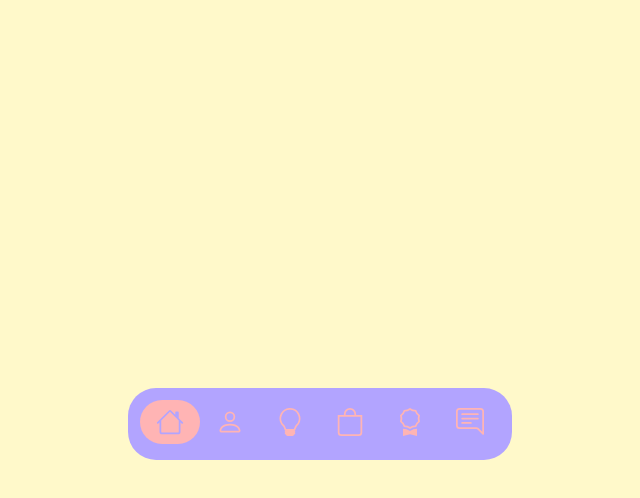
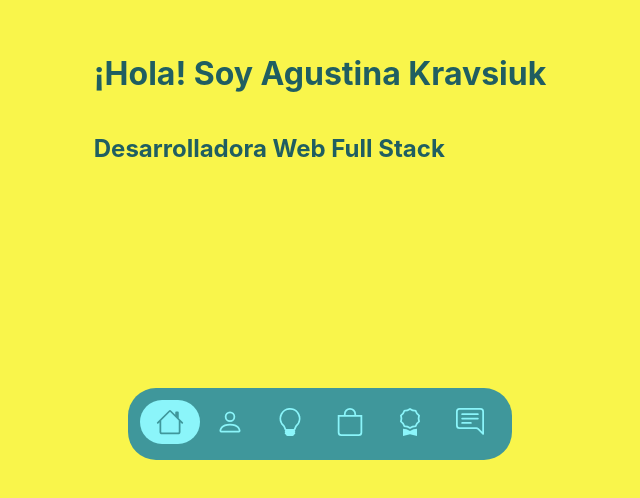
Before and after one commit to AgustinaKravsiuk/agustinakravsiuk.github.io, a React (Create React App) app: page / in a window 1280 px wide. Shown: the part 292-790 px from the top of the page, without its empty margins (320-960 px from the left). Built offline with nearby package versions, Linux system fonts and the light colour scheme.

Commit message:
Home maquetado

```diff
--- a/src/App.css
+++ b/src/App.css
@@ -1,5 +1,5 @@
 .App {
-  background-color: #FFF9CA;
+  background-color: #F9F54B;
   margin:0;
   width: 100vw;
   min-height: 100vh;
--- a/src/App.js
+++ b/src/App.js
@@ -1,4 +1,4 @@
-import { Routes, Route, useLocation } from 'react-router-dom'
+import { Routes, Route } from 'react-router-dom'
 import Nav from './components/Nav/Nav';
 import Home from './components/Home/Home';
 import About from './components/About/About';
--- a/src/components/About/About.jsx
+++ b/src/components/About/About.jsx
@@ -1,5 +1,12 @@
+import React from "react";
+// import FotoAKSinFondo from '../../images/FotoAKSinFondo.png'
+
 const About = () => {
-
+  return (
+    <div>
+      {/* <img src={FotoAKSinFondo} alt="Agustina Kravsiuk" /> */}
+    </div>
+  )
 };
 
 export default About
--- a/src/components/Home/Home.jsx
+++ b/src/components/Home/Home.jsx
@@ -1,5 +1,12 @@
+import styles from './Home.module.css'
+
 const Home = () => {
-
+  return (
+    <div className={styles.home}>
+      <h1>¡Hola! Soy Agustina Kravsiuk</h1>
+      <h2> Desarrolladora Web Full Stack</h2>
+    </div>
+  )
 };
 
 export default Home
--- /dev/null
+++ b/src/components/Home/Home.module.css
@@ -0,0 +1,7 @@
+.home {
+  color: #205E61;
+  display: grid;
+  justify-content: center;
+  align-content: center;
+  height: 100vh;
+}
--- a/src/components/Nav/Nav.module.css
+++ b/src/components/Nav/Nav.module.css
@@ -12,7 +12,7 @@
   /* background-color: blue; */
   -webkit-backdrop-filter: blur(.5rem);
   backdrop-filter: blur(0.5rem);
-  background: #B2A4FF;
+  background: #3F979B;
   z-index: 100;
   overflow: visible;
 }
@@ -30,8 +30,8 @@
 }
 
 .active {
-  color: #B2A4FF;
-  background-color: #FFB4B4;
+  color: #3F979B;
+  background-color: #8BF5FA;
   display: inline-flex;
   border-radius: 1.75rem;
 
@@ -46,5 +46,5 @@
 }
 
 .disable {
-  color: #FFB4B4;
+  color: #8BF5FA;
 }
```
Also changed, not shown: src/images/FotoAKSinFondo.png (added), 1 other file (tests, documents, lock files or other folders).
